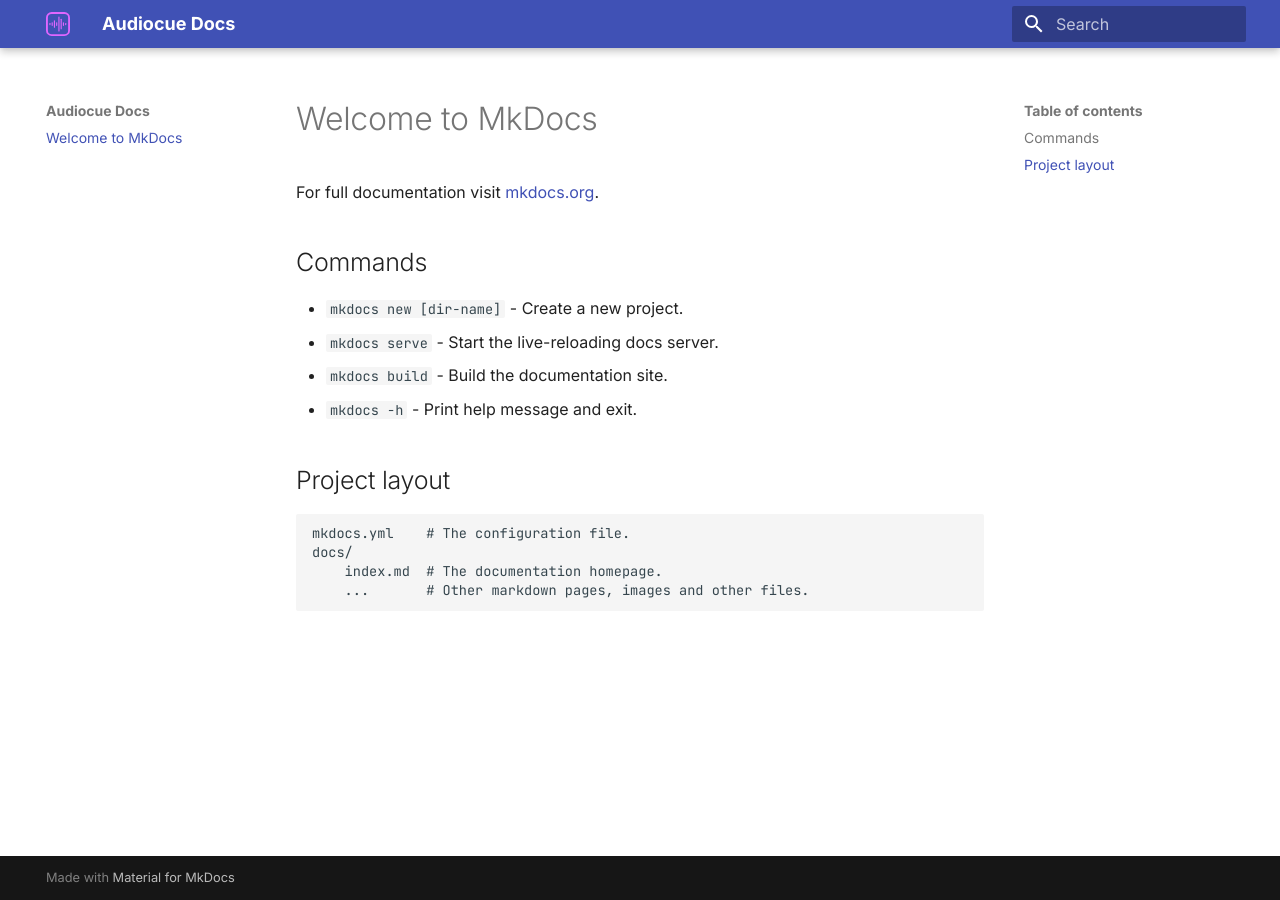
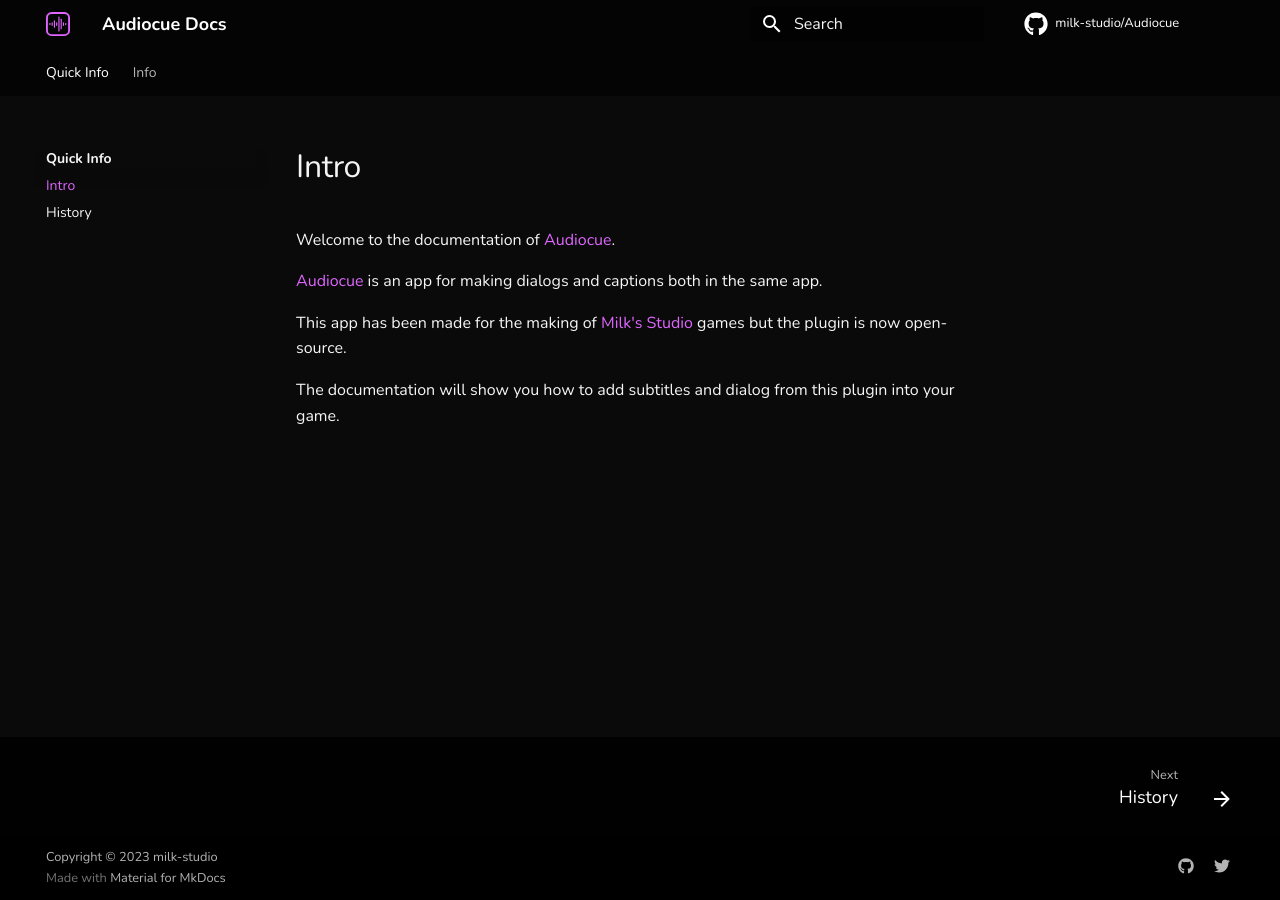
Before and after one commit to ShortAspect/Audiocue, an MkDocs documentation site: the page built from docs/index.md, in a window 1280 px wide. Built offline with MkDocs 1.6.1 and Material for MkDocs 9.7.7, drawn with Linux system fonts in a browser that asks for light colours; comment, search, counter and statistics services are not loaded.

Commit message:
New content for Docs

```diff
--- /dev/null
+++ b/docs/css/code.css
@@ -0,0 +1,18 @@
+:root {
+  --md-code-fg-color: var(--fusiondoc-grey-8);
+  --md-code-bg-color: #070707;
+
+  --md-code-hl-color: rgb(0, 0, 0);
+  --md-code-hl-number-color: #ff9e9e;
+  --md-code-hl-special-color: rgb(0, 0, 0);
+  --md-code-hl-function-color: #eb9dff;
+  --md-code-hl-constant-color: #f59ece;
+  --md-code-hl-keyword-color: #e066ff;
+  --md-code-hl-string-color: #bbb3ff;
+  --md-code-hl-name-color: var(--fusiondoc-grey-8);
+  --md-code-hl-operator-color: #f5f5f5; /* =,., */
+  --md-code-hl-punctuation-color: #f5f5f5;
+  --md-code-hl-comment-color: #b8b7b7;
+  --md-code-hl-generic-color: #f5f5f5;
+  --md-code-hl-variable-color: var(--fusiondoc-grey-6);
+}
--- /dev/null
+++ b/docs/css/extra.css
@@ -0,0 +1,25 @@
+:root {
+  --md-primary-fg-color: #040404;
+  --md-default-bg-color: #0a0a0a;
+  --md-typeset-color: #f5f5f5;
+  --md-typeset-a-color: #e066ff;
+  --md-primary-bg-color--light: #f5f5f5;
+  --md-default-fg-color--light: #f5f5f5;
+}
+.video-wrapper {
+  position: relative;
+  display: block;
+  height: 0;
+  padding: 0;
+  overflow: hidden;
+  padding-bottom: 56.25%;
+}
+.video-wrapper > iframe {
+  position: absolute;
+  top: 0;
+  bottom: 0;
+  left: 0;
+  width: 100%;
+  height: 100%;
+  border: 0;
+}
--- a/docs/index.md
+++ b/docs/index.md
@@ -1,17 +1,9 @@
-# Welcome to MkDocs
+# Intro
 
-For full documentation visit [mkdocs.org](https://www.mkdocs.org).
+Welcome to the documentation of [Audiocue](https://github.com/milk-studio/Audiocue).
 
-## Commands
+[Audiocue](https://github.com/milk-studio/Audiocue) is an app for making dialogs and captions both in the same app.
 
-* `mkdocs new [dir-name]` - Create a new project.
-* `mkdocs serve` - Start the live-reloading docs server.
-* `mkdocs build` - Build the documentation site.
-* `mkdocs -h` - Print help message and exit.
+This app has been made for the making of [Milk's Studio](https://www.roblox.com/groups/15945874/Milk-s-Studio#!/about) games but the plugin is now open-source.
 
-## Project layout
-
-    mkdocs.yml    # The configuration file.
-    docs/
-        index.md  # The documentation homepage.
-        ...       # Other markdown pages, images and other files.
+The documentation will show you how to add subtitles and dialog from this plugin into your game.
--- a/mkdocs.yml
+++ b/mkdocs.yml
@@ -1,9 +1,56 @@
 site_name: Audiocue Docs
+repo_name: milk-studio/Audiocue
+repo_url: https://github.com/milk-studio/Audiocue
 site_author: MilkshakeSir
 theme:
   name: material
   logo: assets/logo.svg
   favicon: assets/Audiocue-Larger.svg
+  features:
+    - content.code.copy
+    - navigation.instant
+    - navigation.footer
+    - navigation.instant
+    - header.autohide
+    - navigation.tabs
+    - navigation.sections
+  icon:
+    repo: fontawesome/brands/github
   font:
-    text: Inter
+    text: Nunito
     code: JetBrains Mono
+extra_css:
+  - "css/extra.css"
+  - "css/code.css"
+plugins:
+  - search
+copyright: Copyright &copy; 2023 milk-studio
+nav:
+  - Quick Info:
+      - Intro: index.md
+      - History: Info/why.md
+  - Info:
+      - File Export: Info/ExportedFiles.md
+
+extra:
+  social:
+    - icon: fontawesome/brands/github
+      link: https://github.com/milk-studio
+      name: Our GitHub
+    - icon: fontawesome/brands/twitter
+      link: https://twitter.com/milkstudio72008
+      name: Not active
+
+markdown_extensions:
+  - pymdownx.highlight:
+      anchor_linenums: true
+      line_spans: __span
+      pygments_lang_class: true
+  - pymdownx.inlinehilite
+  - pymdownx.snippets
+  - pymdownx.superfences
+  - attr_list
+  - abbr
+  - pymdownx.emoji:
+      emoji_index: !!python/name:materialx.emoji.twemoji
+      emoji_generator: !!python/name:materialx.emoji.to_svg
```
Also changed, not shown: docs/Info/ExportedFiles.md (added, +35 -0 lines), docs/Info/why.md (added, +5 -0 lines), docs/apply/index.md (added), docs/overrides/.icons/roblox.svg (added).
